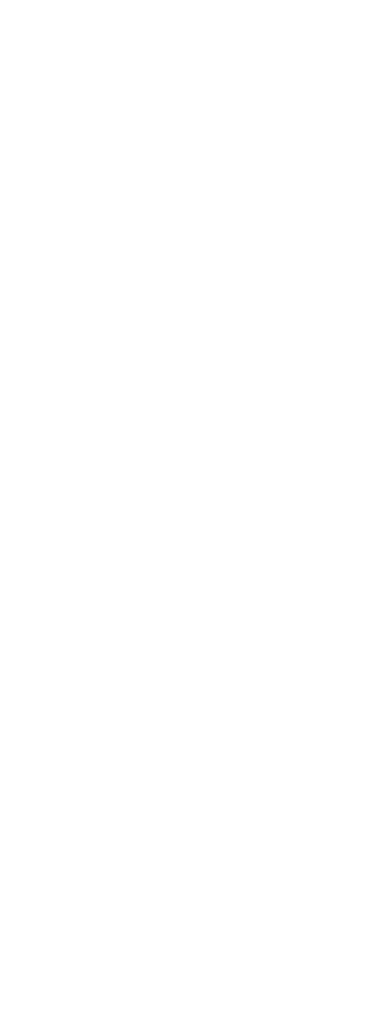
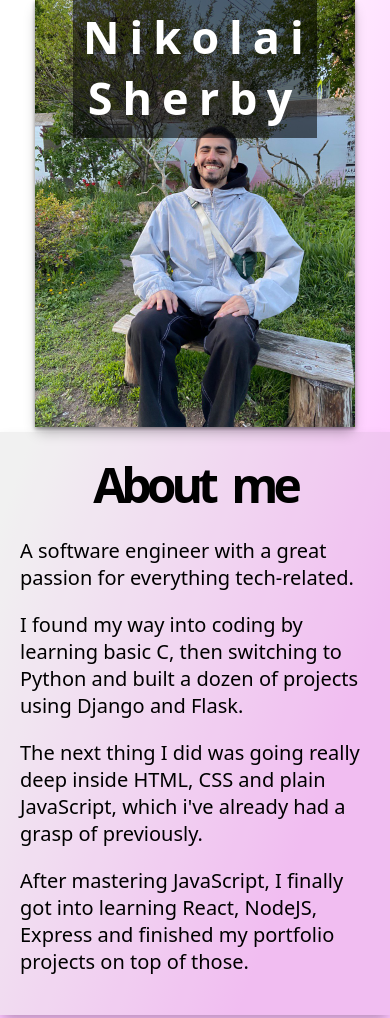
Before and after one commit to kol3x/personal-portfolio, a plain HTML site: page index.html in a window 390 px wide. Shown: the top 1018 px of the page. Before the commit the page ends 844 px from the top, so only its background shows below. Drawn offline with Linux system fonts and the light colour scheme.

Commit message:
added responsive design for mobile

```diff
--- a/index.html
+++ b/index.html
@@ -22,7 +22,7 @@
           Python and built a dozen of projects using Django and Flask.
         </p>
         <p>
-          The next thing I did was to going really deep inside HTML, CSS and
+          The next thing I did was going really deep inside HTML, CSS and
           plain JavaScript, which i've already had a grasp of previously.
         </p>
         <p>After mastering JavaScript, I finally got into learning React, NodeJS, Express and finished my portfolio projects on top of those.</p>
--- a/style.css
+++ b/style.css
@@ -24,7 +24,6 @@ header > .main-pic {
 }
 
 .main-pic > h3 {
-  font-family: ;
   position: absolute;
   color: white;
   font-size: 45px;
@@ -41,14 +40,14 @@ header > .main-pic {
   background-color: white;
   color: rgb(255, 197, 255);
   text-shadow: 2px 2px black;
-  cursor:pointer;
+  cursor: pointer;
 }
 
 header > .about-me {
   background-color: rgba(128, 128, 128, 0.11);
   margin-right: 20px;
   align-self: center;
-  font-size: 32px;
+  font-size: 2em;
   padding: 20px;
   box-shadow: rgba(0, 0, 0, 0.4) 0px 2px 4px,
     rgba(0, 0, 0, 0.3) 0px 7px 13px -3px, rgba(0, 0, 0, 0.2) 0px -3px 0px inset;
@@ -117,9 +116,9 @@ footer > .contacts {
   place-self: center;
 }
 
-@media screen and (min-width: 550px) and (max-width: 1000px) {
+@media screen and (min-width: 750px) and (max-width: 1250px) {
   header > .main-pic > img {
-    max-width: 480px;
+    max-width: 400px;
   }
 
   main > .projects-list {
@@ -131,12 +130,37 @@ footer > .contacts {
   }
 
   .about-me > p {
-    font-size: 28px;
+    font-size: 24px;
   }
 }
 
-@media screen and (max-width: 549px) {
-  body {
-    display: none;
+@media screen and (max-width: 749px) {
+  header {
+    grid-template-columns: 1fr;
+  }
+
+  header > .about-me {
+    margin: 0px;
+    box-shadow: rgba(0, 0, 0, 0.3) 0px 7px 13px -3px;
+  }
+
+  .about-me > h2 {
+    margin: 0px;
+  }
+
+  header > .main-pic {
+    place-self: center;
+    margin: 0px;
+  }
+  header > .main-pic > img {
+    max-width: 320px;
+  }
+
+  main > .projects-list {
+    grid-template-columns: 1fr;
+  }
+
+  .about-me > p {
+    font-size: 20px;
   }
 }
```
